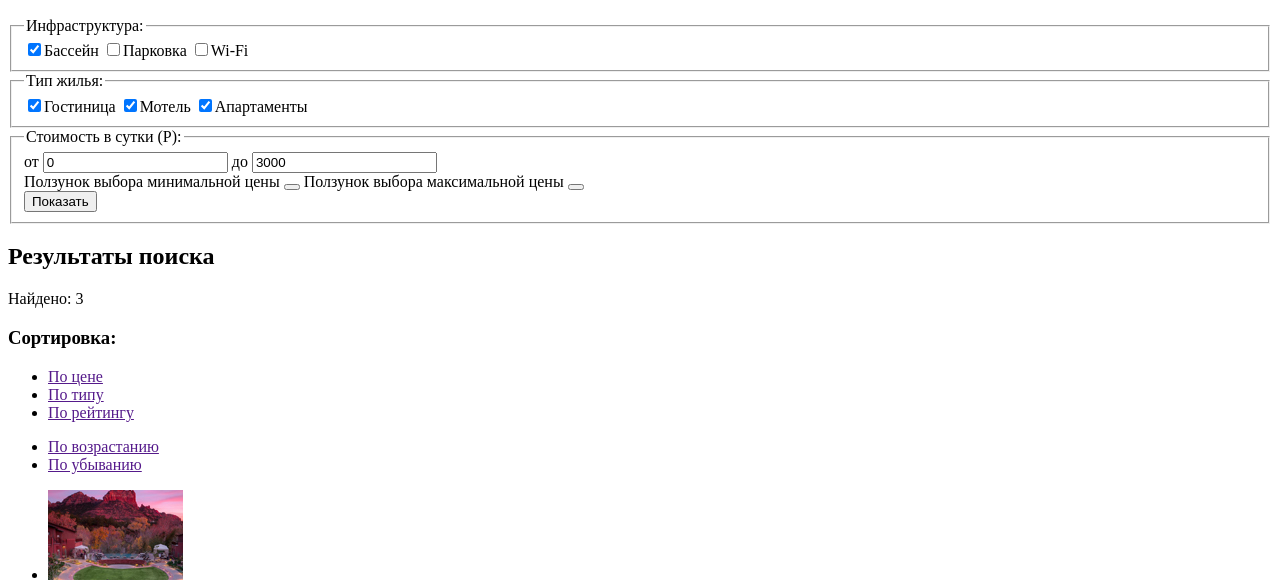
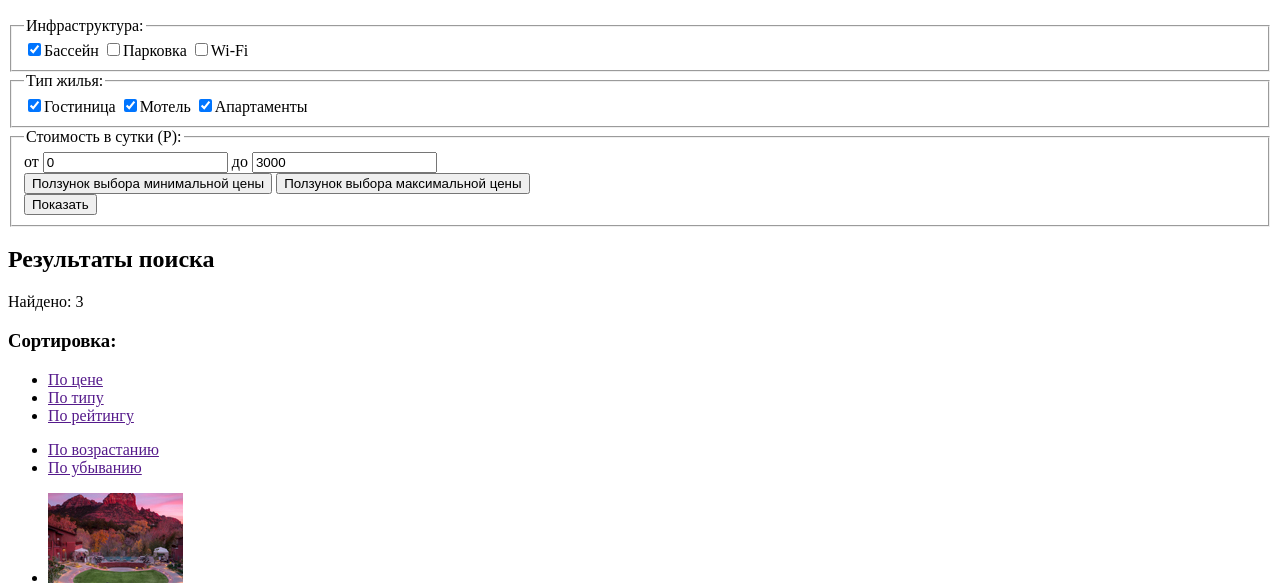
Before and after one commit to Eanew/Sedona, a plain HTML site: page catalog.html in a window 1280 px wide. Shown: the part 224-809 px from the top of the page. Drawn offline with Linux system fonts and the light colour scheme.

Commit message:
Update catalog.html

```diff
--- a/catalog.html
+++ b/catalog.html
@@ -74,12 +74,10 @@
             </div>
 
             <div class="range-slider">
-              <div class="line inactive-line"></div>
-              <div class="line active-line"></div>
-              <label for="range-from" class="visually-hidden">Ползунок выбора минимальной цены</label>
-              <button class="slider-button range-from" id="range-from" type="button"></button>
-              <label for="range-to" class="visually-hidden">Ползунок выбора максимальной цены</label>
-              <button class="slider-button range-to" id="range-to" type="button"></button>
+              <div class="price-line"></div>
+              <div class="price-line active"></div>
+              <button class="slider-button range-from" type="button">Ползунок выбора минимальной цены</button>
+              <button class="slider-button range-to" type="button">Ползунок выбора максимальной цены</button>
             </div>
 
             <button class="button show-results" type="submit">Показать</button>
```
